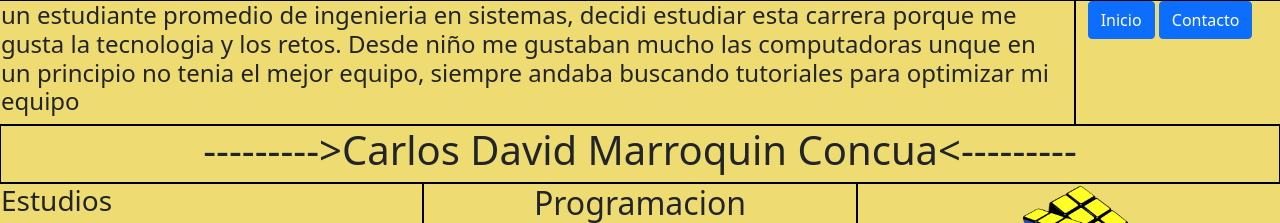
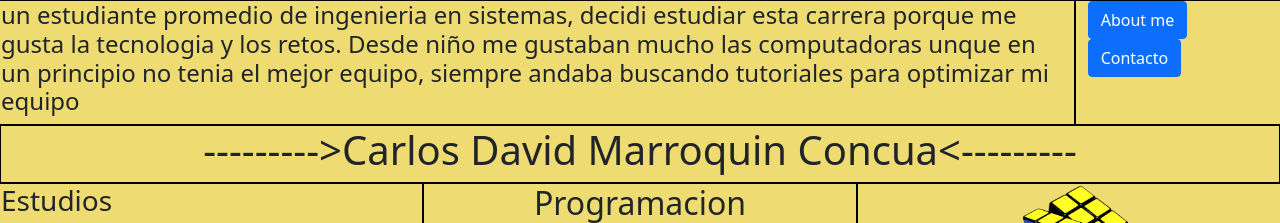
Before and after one commit to carlosdavid711/RWD-Tarea-3, a plain HTML site: page index.html in a window 1280 px wide. Shown: the top 223 px of the page. Drawn offline with Linux system fonts and the light colour scheme.

Commit message:
Update index.html

```diff
--- a/index.html
+++ b/index.html
@@ -19,8 +19,8 @@
         </h4>
       </div>
       <div id="boton" class="col-sm-2 col-md-4 col-xl-2">
-        <button class="btn btn-primary">Inicio</button>
-        <button class="btn btn-primary">Contacto</button>
+        <a href="https://github.com/carlosdavid711/-Practica-1_-CarlosMarroquin_angular-" class="btn btn-primary" role="button">About me</a>
+        <a href="https://www.umes.edu.gt/" class="btn btn-primary" role="button">Contacto</a>
       </div>
     </div>
     <div id=nombre class="col-sm-12 col-md-12 col-xl-12">
```
